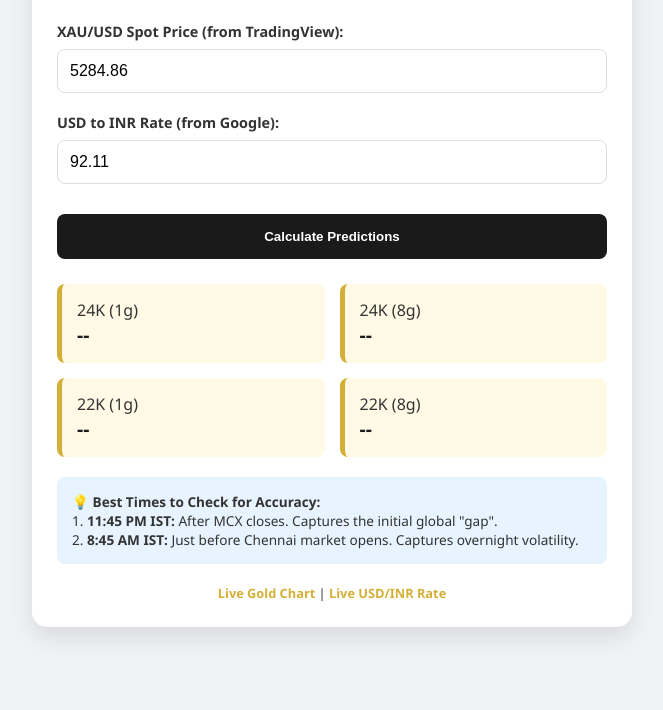
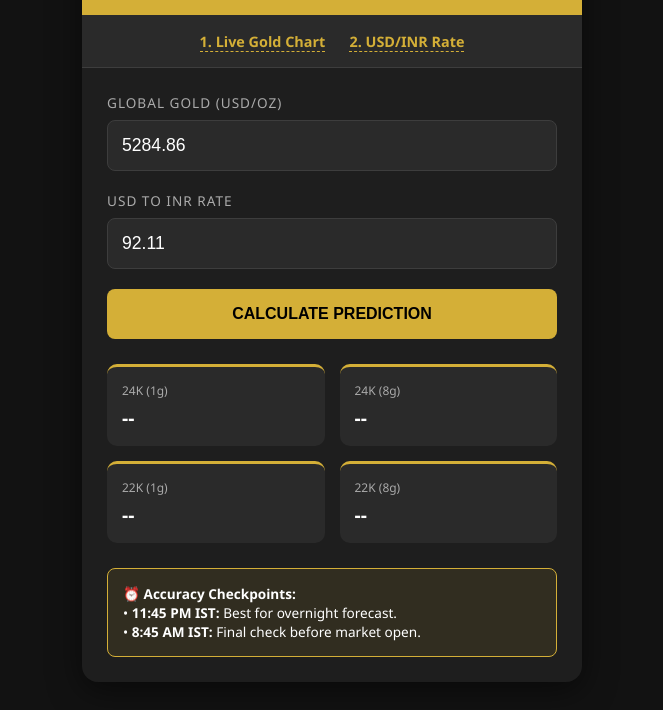
Before and after one commit to arunb9344/Gold-price-prediction, a plain HTML site: page index.html in a window 1280 px wide. Shown: the part 123-833 px from the top of the page, without its empty margins (308-971 px from the left). Before the commit the page ends 800 px from the top, so only its background shows below. Drawn offline with Linux system fonts and the light colour scheme.

Commit message:
Update title and improve styling for gold predictor

```diff
--- a/index.html
+++ b/index.html
@@ -3,75 +3,84 @@
 <head>
     <meta charset="UTF-8">
     <meta name="viewport" content="width=device-width, initial-scale=1.0">
-    <title>Gold Predictor - Chennai</title>
+    <title>Chennai Gold Predictor</title>
     <style>
-        :root { --gold: #D4AF37; --dark: #1a1a1a; }
-        body { font-family: 'Segoe UI', Tahoma, Geneva, Verdana, sans-serif; background: #f0f2f5; margin: 0; padding: 20px; color: #333; }
-        .container { max-width: 600px; margin: auto; background: white; border-radius: 15px; overflow: hidden; box-shadow: 0 10px 25px rgba(0,0,0,0.1); }
-        .header { background: var(--gold); color: white; padding: 20px; text-align: center; }
+        :root { --gold: #D4AF37; --dark-bg: #121212; --card-bg: #1e1e1e; --text: #ffffff; }
+        body { font-family: 'Segoe UI', Arial, sans-serif; background-color: var(--dark-bg); color: var(--text); padding: 20px; display: flex; justify-content: center; }
+        .app-container { width: 100%; max-width: 500px; background: var(--card-bg); border-radius: 16px; box-shadow: 0 8px 32px rgba(0,0,0,0.5); overflow: hidden; }
+        .header { background: var(--gold); padding: 25px; text-align: center; color: #000; }
+        .data-sources { background: #2a2a2a; padding: 15px; text-align: center; border-bottom: 1px solid #3d3d3d; }
+        .data-sources a { color: var(--gold); text-decoration: none; font-weight: bold; margin: 0 10px; font-size: 0.9em; border-bottom: 1px dashed var(--gold); }
         .content { padding: 25px; }
-        .input-group { margin-bottom: 20px; }
-        label { display: block; margin-bottom: 8px; font-weight: 600; font-size: 0.9em; }
-        input { width: 100%; padding: 12px; border: 1px solid #ddd; border-radius: 8px; box-sizing: border-box; font-size: 16px; }
-        button { width: 100%; padding: 15px; background: var(--dark); color: white; border: none; border-radius: 8px; font-weight: bold; cursor: pointer; transition: 0.3s; margin-top: 10px; }
-        button:hover { background: #333; }
-        .results-grid { display: grid; grid-template-columns: 1fr 1fr; gap: 15px; margin-top: 25px; }
-        .result-card { background: #fff9e6; border-left: 5px solid var(--gold); padding: 15px; border-radius: 8px; }
-        .result-val { font-size: 1.2em; font-weight: bold; color: var(--dark); }
-        .advice { background: #e7f3ff; padding: 15px; border-radius: 8px; margin-top: 20px; font-size: 0.85em; }
-        .links a { color: var(--gold); text-decoration: none; font-weight: bold; }
+        .input-box { margin-bottom: 20px; }
+        label { display: block; margin-bottom: 8px; font-size: 0.85em; color: #aaa; text-transform: uppercase; letter-spacing: 1px; }
+        input { width: 100%; padding: 14px; background: #2a2a2a; border: 1px solid #3d3d3d; border-radius: 8px; color: #fff; font-size: 1.1em; box-sizing: border-box; }
+        button { width: 100%; padding: 16px; background: var(--gold); border: none; border-radius: 8px; color: #000; font-weight: 800; font-size: 1em; cursor: pointer; transition: 0.2s; }
+        button:hover { opacity: 0.9; transform: scale(0.98); }
+        .grid { display: grid; grid-template-columns: 1fr 1fr; gap: 15px; margin-top: 25px; }
+        .card { background: #2a2a2a; padding: 15px; border-radius: 10px; border-top: 3px solid var(--gold); }
+        .card-label { font-size: 0.75em; color: #aaa; display: block; }
+        .card-val { font-size: 1.2em; font-weight: bold; margin-top: 5px; color: #fff; }
+        .time-guide { margin-top: 25px; padding: 15px; background: rgba(212, 175, 55, 0.1); border-radius: 8px; border: 1px solid var(--gold); font-size: 0.85em; }
     </style>
 </head>
 <body>
-    <div class="container">
+
+<div class="app-container">
     <div class="header">
-            <h2 style="margin:0">Chennai Gold Predictor</h2>
-            <p style="margin:5px 0 0">Predict Tomorrow's Opening Rate</p>
+        <h2 style="margin:0">GOLD PREDICTOR</h2>
+        <p style="margin:5px 0 0; opacity:0.8">Chennai Market Outlook</p>
     </div>
+
+    <div class="data-sources">
+        <a href="https://in.tradingview.com/symbols/XAUUSD/" target="_blank">1. Live Gold Chart</a>
+        <a href="https://www.google.com/finance/quote/USD-INR" target="_blank">2. USD/INR Rate</a>
+    </div>
+
     <div class="content">
-            <div class="input-group">
-                <label>XAU/USD Spot Price (from TradingView):</label>
+        <div class="input-box">
+            <label>Global Gold (USD/oz)</label>
             <input type="number" id="globalPrice" value="5284.86" step="0.01">
         </div>
-            <div class="input-group">
-                <label>USD to INR Rate (from Google):</label>
+        <div class="input-box">
+            <label>USD to INR Rate</label>
             <input type="number" id="usdInr" value="92.11" step="0.01">
         </div>
-            <button onclick="calculate()">Calculate Predictions</button>
 
-            <div class="results-grid">
-                <div class="result-card"><span>24K (1g)</span><div id="24k1" class="result-val">--</div></div>
-                <div class="result-card"><span>24K (8g)</span><div id="24k8" class="result-val">--</div></div>
-                <div class="result-card"><span>22K (1g)</span><div id="22k1" class="result-val">--</div></div>
-                <div class="result-card"><span>22K (8g)</span><div id="22k8" class="result-val">--</div></div>
+        <button onclick="calc()">CALCULATE PREDICTION</button>
+
+        <div class="grid">
+            <div class="card"><span class="card-label">24K (1g)</span><div id="24k1" class="card-val">--</div></div>
+            <div class="card"><span class="card-label">24K (8g)</span><div id="24k8" class="card-val">--</div></div>
+            <div class="card"><span class="card-label">22K (1g)</span><div id="22k1" class="card-val">--</div></div>
+            <div class="card"><span class="card-label">22K (8g)</span><div id="22k8" class="card-val">--</div></div>
         </div>
 
-            <div class="advice">
-                <strong>💡 Best Times to Check for Accuracy:</strong><br>
-                1. <b>11:45 PM IST:</b> After MCX closes. Captures the initial global "gap".<br>
-                2. <b>8:45 AM IST:</b> Just before Chennai market opens. Captures overnight volatility.
-            </div>
-
-            <div class="links" style="margin-top:20px; font-size:0.8em; text-align:center;">
-                <a href="https://in.tradingview.com/symbols/XAUUSD/" target="_blank">Live Gold Chart</a> |
-                <a href="https://www.google.com/finance/quote/USD-INR" target="_blank">Live USD/INR Rate</a>
+        <div class="time-guide">
+            <strong>⏰ Accuracy Checkpoints:</strong><br>
+            • <b>11:45 PM IST:</b> Best for overnight forecast.<br>
+            • <b>8:45 AM IST:</b> Final check before market open.
         </div>
     </div>
 </div>
 
 <script>
-        function calculate() {
+    function calc() {
         const global = parseFloat(document.getElementById('globalPrice').value);
         const inr = parseFloat(document.getElementById('usdInr').value);
 
-            const perGram24K = (global / 31.1035) * inr * 1.06 * 1.03;
-            const perGram22K = perGram24K * (22/24);
+        // Formula: (Global / 31.1035 * INR) * 1.06 (Import Duty) * 1.03 (GST)
+        const base24K = (global / 31.1035) * inr * 1.06 * 1.03;
+        const base22K = base24K * (22/24);
 
-            document.getElementById('24k1').innerText = "₹" + Math.round(perGram24K).toLocaleString('en-IN');
-            document.getElementById('24k8').innerText = "₹" + Math.round(perGram24K * 8).toLocaleString('en-IN');
-            document.getElementById('22k1').innerText = "₹" + Math.round(perGram22K).toLocaleString('en-IN');
-            document.getElementById('22k8').innerText = "₹" + Math.round(perGram22K * 8).toLocaleString('en-IN');
+        const format = (val) => "₹" + Math.round(val).toLocaleString('en-IN');
+
+        document.getElementById('24k1').innerText = format(base24K);
+        document.getElementById('24k8').innerText = format(base24K * 8);
+        document.getElementById('22k1').innerText = format(base22K);
+        document.getElementById('22k8').innerText = format(base22K * 8);
     }
 </script>
+
 </body>
 </html>
```
Lines whose indentation alone changed are shown as unchanged.
